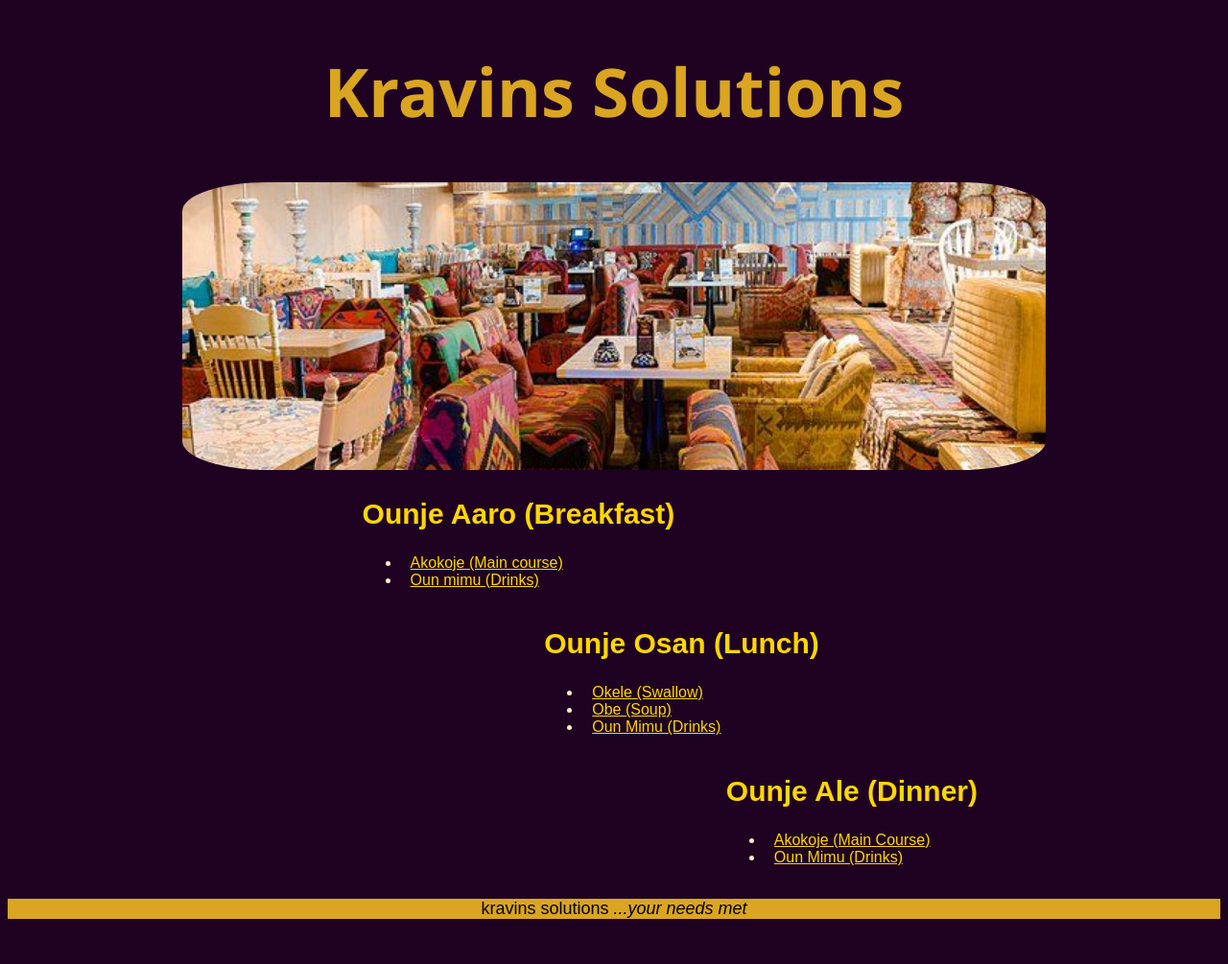
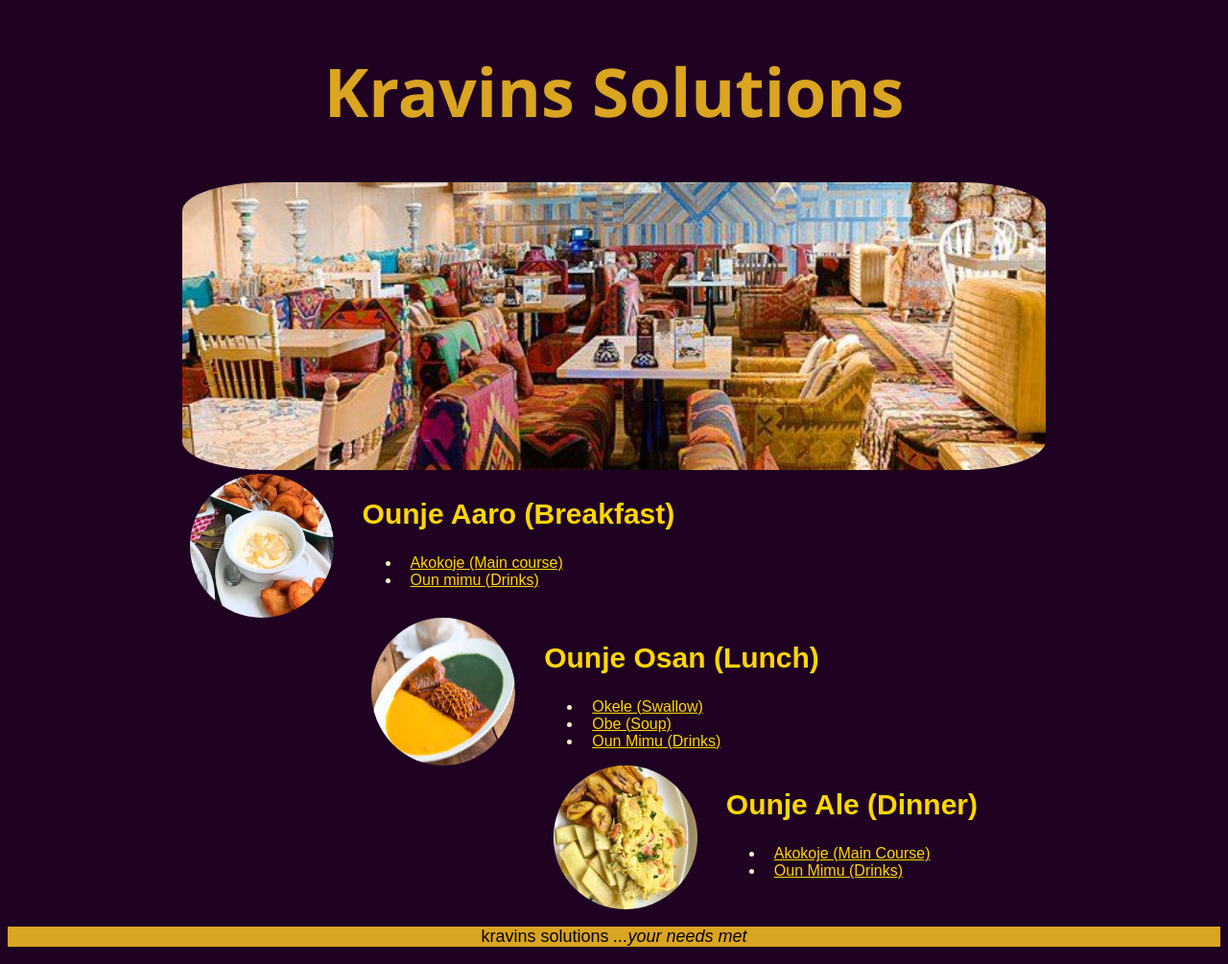
Before and after one commit to Bamideletitilope/Bamideletitilope.github.io, a plain HTML site: page index.html in a window 1280 px wide. Shown: the whole page at 96% size. Before the commit the page ends 976 px from the top, so only its background shows below. Drawn offline with Linux system fonts and the light colour scheme.

Commit message:
Update index.html

```diff
--- a/index.html
+++ b/index.html
@@ -15,7 +15,7 @@
     <main>
         <!--this is the breakfast section-->
         <section class="breakfast">
-            <img class="img" src="images\ogi.jpeg">
+            <img class="img" src="\ogi.jpeg">
             <div class="details">
                 <h2>Ounje Aaro (Breakfast)</h2>
                 <ul>
@@ -26,7 +26,7 @@
         </section>
         <!--this is the lunch section-->
         <section class="lunch">
-            <img class="img" src="images\images (obe).jpeg">
+            <img class="img" src="\images (obe).jpeg">
             <div class="details">
                 <h2>Ounje Osan (Lunch)</h2>
                 <ul>
@@ -38,7 +38,7 @@
         </section>
         <!--This is the dinner section-->
         <section class="dinner">
-            <img class="img" src="images\dodo.jpeg">
+            <img class="img" src="\dodo.jpeg">
             <div class="details">
                 <h2>Ounje Ale (Dinner)</h2>
                 <ul>
```
